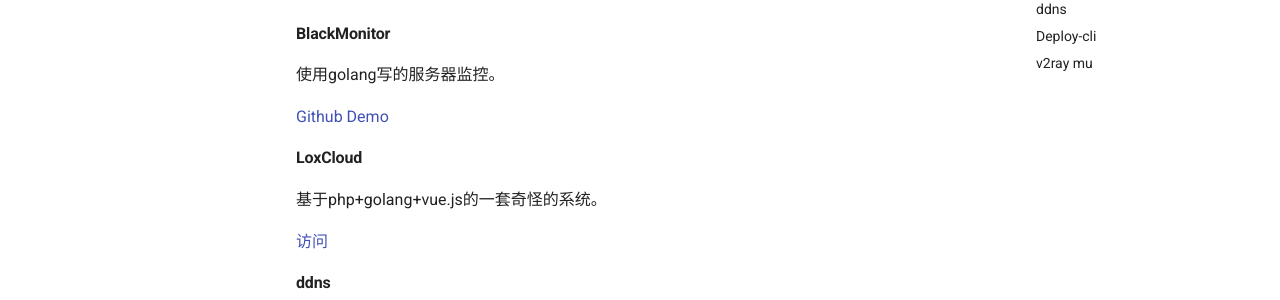
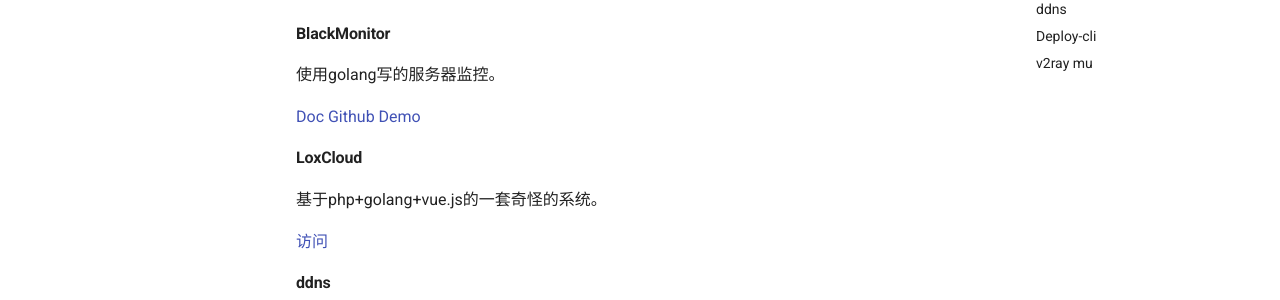
Before and after one commit to orvice/homepage, an MkDocs documentation site: the page built from docs/works.md, in a window 1280 px wide. Shown: the part 210-510 px from the top of the page. Built offline with MkDocs 1.6.1 and Material for MkDocs 9.7.7, drawn with Linux system fonts in a browser that asks for light colours; old or Windows-style settings are respelled for this version of MkDocs.

Commit message:
Update works.md

```diff
--- a/docs/works.md
+++ b/docs/works.md
@@ -5,7 +5,7 @@
 
 使用golang写的服务器监控。
 
-[Github](https://blackcat.orx.me) [Demo](https://monitor.loxcloud.com)
+[Doc](https://blackcat.orx.me) [Github](https://blackcat.orx.me) [Demo](https://monitor.loxcloud.com)
 
 #### LoxCloud
 
```
